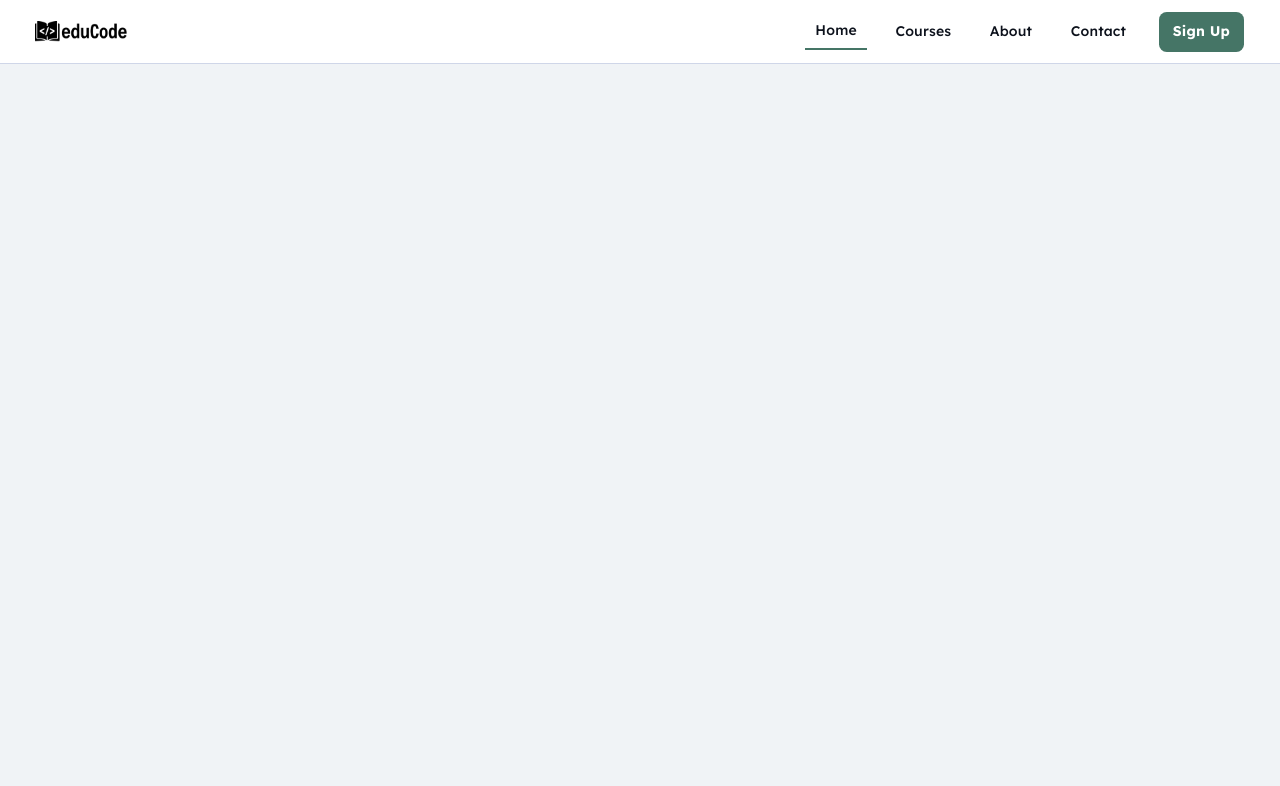
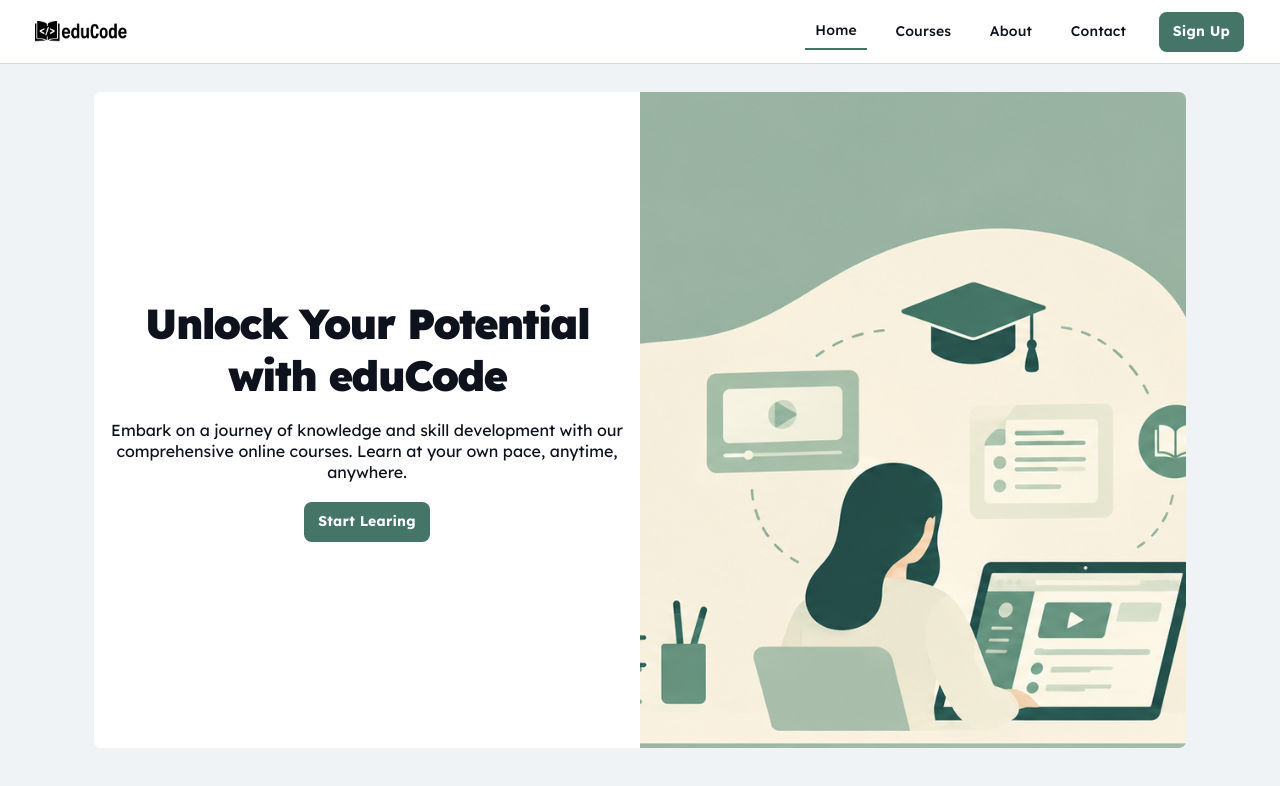
Before and after one commit to fadlipurnama/ASSIGNMENT_Day-26_Mini-Project_React-Styling, a React (Vite) app: page / in a window 1280 px wide. Shown: the top 786 px of the page. Built offline with nearby package versions, Linux system fonts and the light colour scheme.

Commit message:
:sparkles: feat: implement home page layout and sections

```diff
--- a/src/pages/HomePage.jsx
+++ b/src/pages/HomePage.jsx
@@ -1,7 +1,12 @@
-export default function HomePage() {
+import HeroSection from "@/components/organisms/HeroSection";
+
+function HomePage() {
   return (
     <>
       <h1 className="sr-only">eduCode - Home Page</h1>
+      <HeroSection />
     </>
   );
 }
+
+export default HomePage;
```
